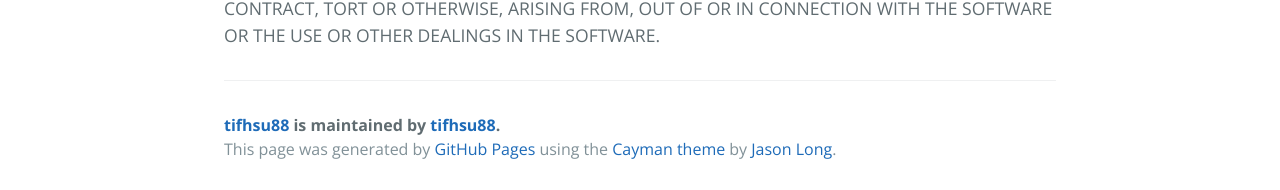
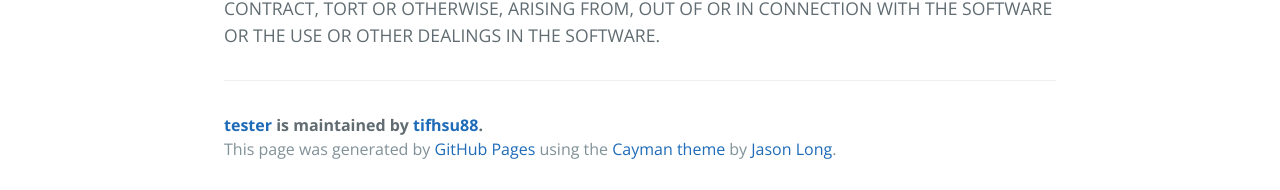
Before and after one commit to tifhsu88/crackingcrypto, a Jekyll site: the page built from index.md, in a window 1280 px wide. Shown: the part 1248-1438 px from the top of the page. Built offline with Jekyll 4.4.1, drawn with Linux system fonts in a browser that asks for light colours.

Commit message:
Update template.html

```diff
--- a/_layouts/template.html
+++ b/_layouts/template.html
@@ -26,7 +26,7 @@
       {{ content }}
 
       <footer class="site-footer">
-        <span class="site-footer-owner"><a href="https://github.com/tester">tifhsu88</a> is maintained by <a href="https://github.com/tifhsu88">tifhsu88</a>.</span>
+        <span class="site-footer-owner"><a href="https://github.com/tester">tester</a> is maintained by <a href="https://github.com/tifhsu88">tifhsu88</a>.</span>
 
         <span class="site-footer-credits">This page was generated by <a href="https://pages.github.com">GitHub Pages</a> using the <a href="https://github.com/jasonlong/cayman-theme">Cayman theme</a> by <a href="https://twitter.com/jasonlong">Jason Long</a>.</span>
       </footer>
```
